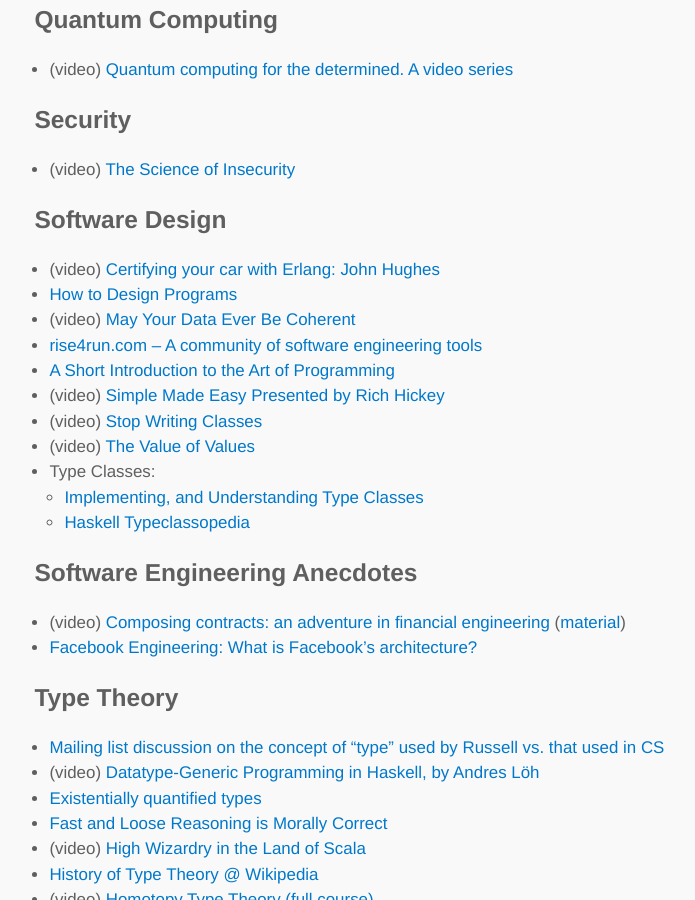
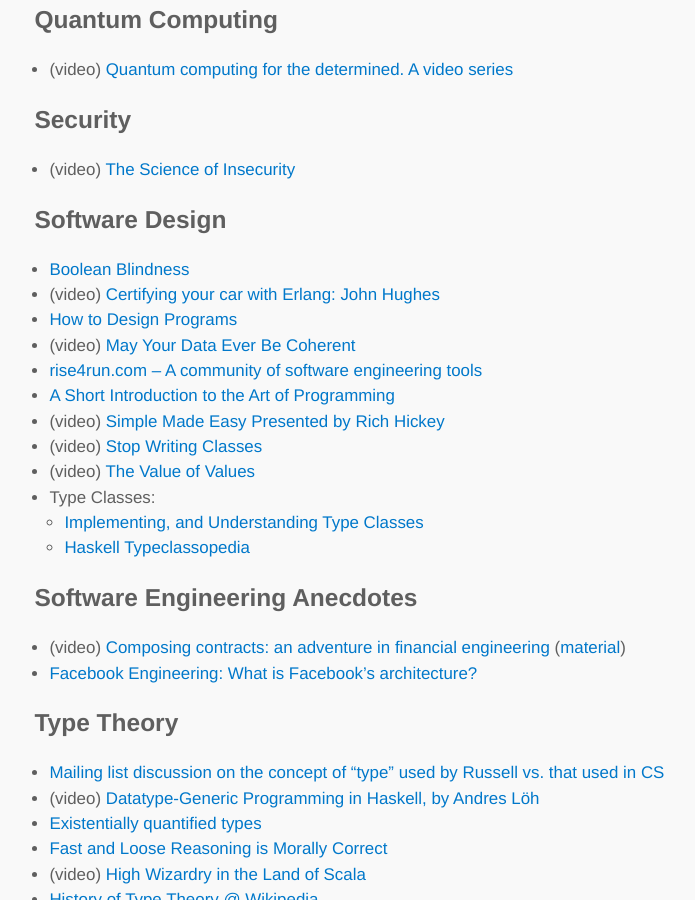
Before and after one commit to lambdatoast/lambdatoast.github.com, a Jekyll site: the page built from cs-resources/index.md, in a window 1280 px wide and 900 px high, scrolled down 6844 px. Shown: the whole window, without its empty margins (200-895 px from the left). Built offline with Jekyll 4.4.1, drawn with Linux system fonts in a browser that asks for light colours.

Commit message:
Add link to Harper's Boolean Blindness post.

```diff
--- a/cs-resources/index.md
+++ b/cs-resources/index.md
@@ -246,6 +246,7 @@
   - (video) [The Science of Insecurity](http://www.youtube.com/watch?v=3kEfedtQVOY)
 
 ## Software Design
+  - [Boolean Blindness](http://existentialtype.wordpress.com/2011/03/15/boolean-blindness/)
   - (video) [Certifying your car with Erlang: John Hughes](http://vimeo.com/42751120)
   - [How to Design Programs](http://htdp.org/)
   - (video) [May Your Data Ever Be Coherent](http://www.youtube.com/watch?v=gVXt1RG_yN0)
```
